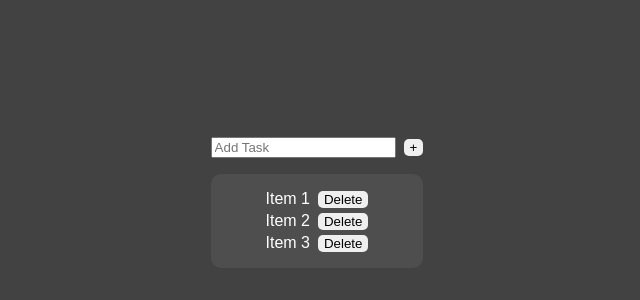
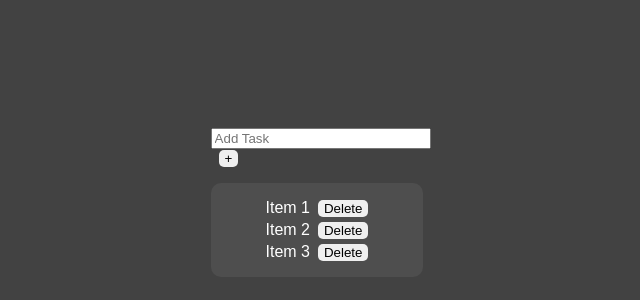
Before and after one commit to marcusv614/To-Do-List-Frontend, a React (Vite) app: page / in a window 1280 px wide. Shown: the part 198-498 px from the top of the page, without its empty margins (323-963 px from the left). Built offline with nearby package versions, Linux system fonts and the light colour scheme.

Commit message:
feat(Input): cria module css

```diff
--- a/src/components/Input/Input.jsx
+++ b/src/components/Input/Input.jsx
@@ -1,6 +1,8 @@
+import style from "./Input.module.css"
+
 const Input = (props) => {
   const {type, placeholder, ...outrosAtributos } = props;
-  return <input type={type} placeholder={placeholder} { ...outrosAtributos} />;
+  return <input className={style.Input} type={type} placeholder={placeholder} { ...outrosAtributos} />;
 };
 
 export { Input };
--- /dev/null
+++ b/src/components/Input/Input.module.css
@@ -0,0 +1,3 @@
+.Input{
+    width: 100%;
+}
```
